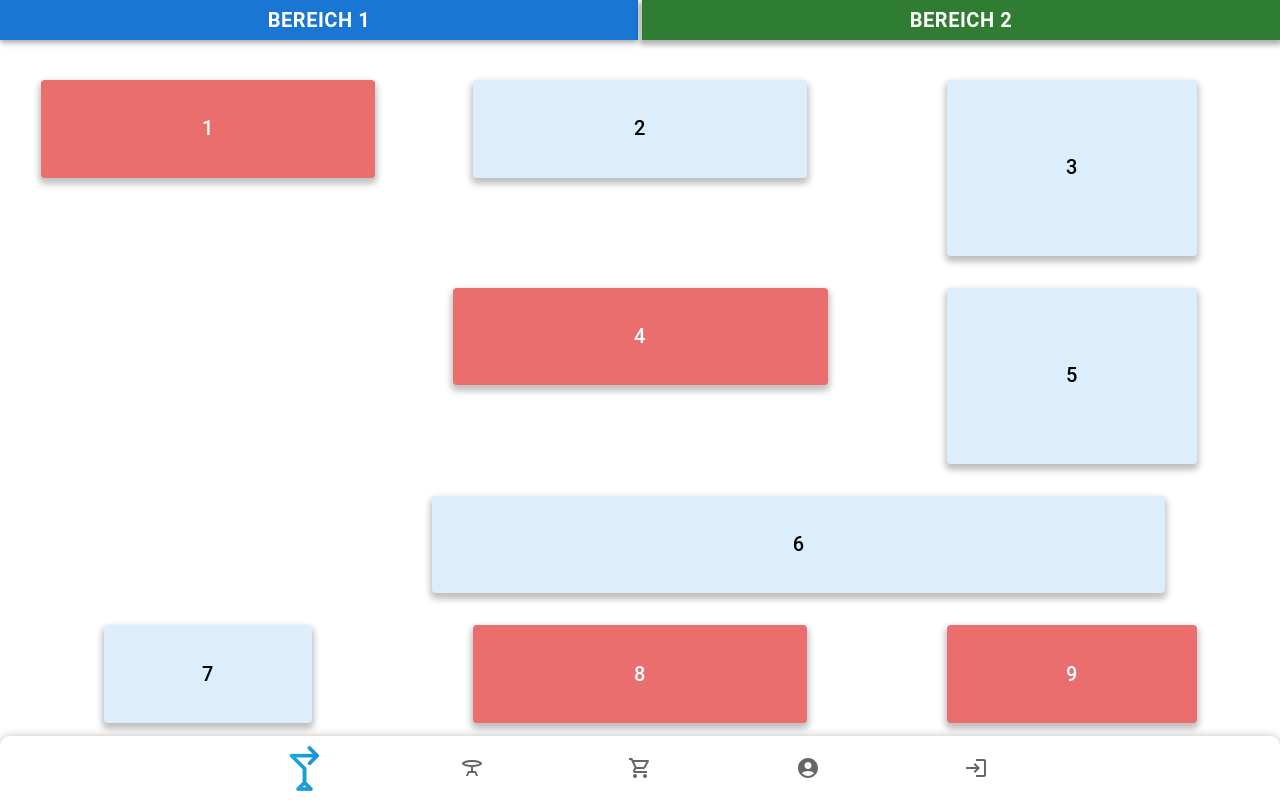
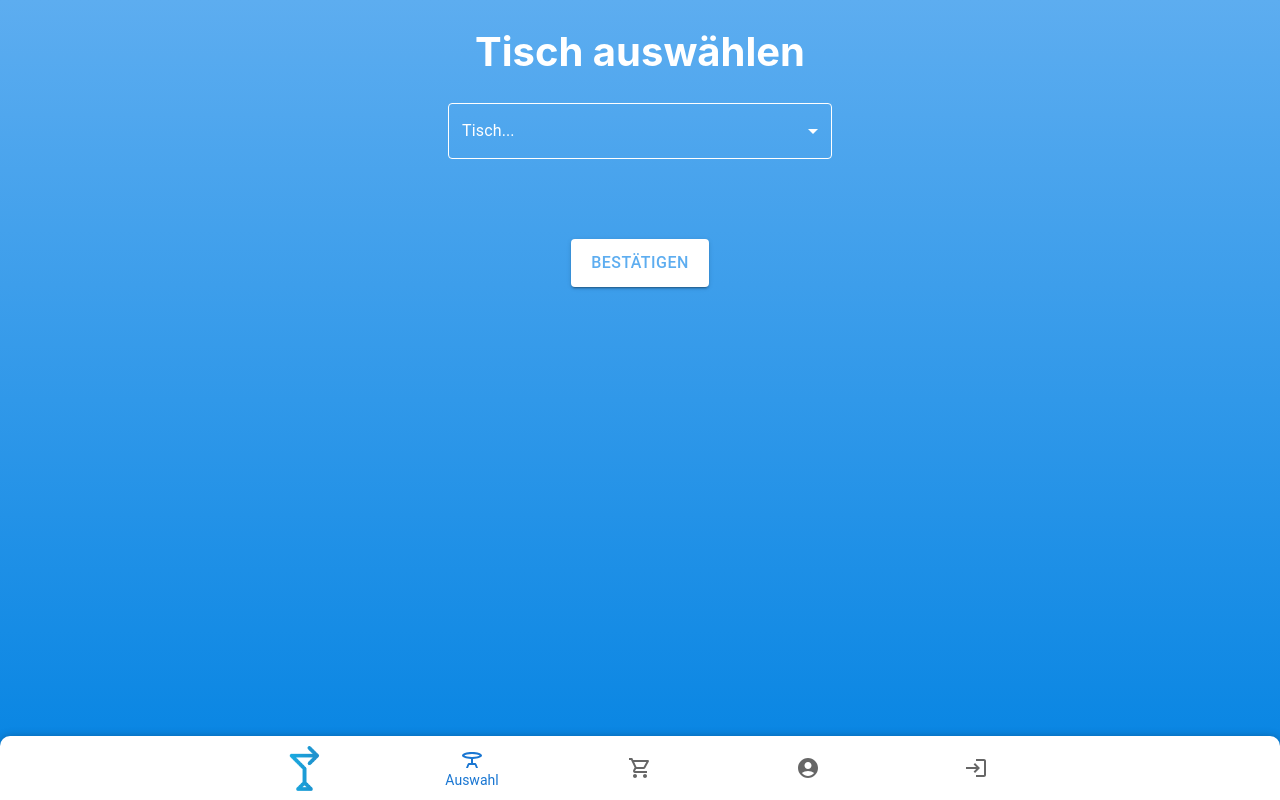
Before and after one commit to mantheij/fastorder, a React (Create React App) app in the folder Frontend/: page / in a window 1280 px wide. Built offline with nearby package versions, Linux system fonts and the light colour scheme.

Commit message:
Navigation bar Anpassung

```diff
--- a/Frontend/src/App.js
+++ b/Frontend/src/App.js
@@ -18,11 +18,10 @@ function App() {
         {/* Inhalte über der Navigation */}
         <TablesProvider>
         <Routes>
-          <Route path="/" element={<HomeView />} />
-          <Route path="/card" element={<CardView />} />
+          <Route path="/" element={<TableSelectionView />} />
           <Route path="/customer" element={<CustomerView />} />
           <Route path="/signin" element={<SignInView />} />
-          <Route path="/table-selection" element={<TableSelectionView />}/>
+          <Route path="/chef" element={<HomeView />}/>
           <Route path="/orders" element={<EmployeeView />}/>
         </Routes>
         </TablesProvider>
--- a/Frontend/src/navigation.js
+++ b/Frontend/src/navigation.js
@@ -32,18 +32,18 @@ export default function LabelBottomNavigation() {
           onChange={handleChange}
       >
         <BottomNavigationAction
-            value="/"
+            value="/chef"
             icon={<img src="/logo.png" alt="Special" style={{ width: 45, height: 45 }}/>}
         />
         <BottomNavigationAction
             label="Auswahl"
-            value="/table-selection"
+            value="/"
             icon={<TableBar />}
             sx={{ '&:hover': { backgroundColor: '#f0f0f0' } }} // Hover-Effekt
         />
         <BottomNavigationAction
-            label="Karte"
-            value="/card"
+            label="Orders"
+            value="/orders"
             icon={<ShoppingCartOutlinedIcon />}
             sx={{ '&:hover': { backgroundColor: '#f0f0f0' } }} // Hover-Effekt
         />
```
